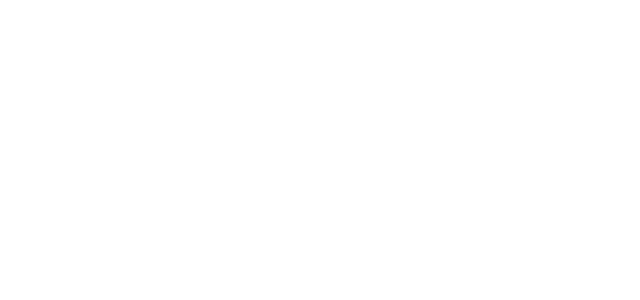
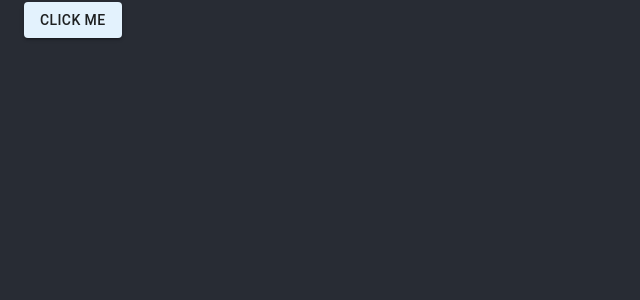
Before and after one commit to nmoras/new-ui, a React (Create React App) app in the folder material-ui-react/: page / in a window 1280 px wide. Shown: the top 300 px of the page, without its empty margins (0-640 px from the left). Built offline with nearby package versions, Linux system fonts and the light colour scheme.

Commit message:
adding theme changes

```diff
--- a/material-ui-react/src/App.js
+++ b/material-ui-react/src/App.js
@@ -1,25 +1,43 @@
 import logo from './logo.svg';
 import './App.css';
-import { Typography } from '@material-ui/core';
-import { ThemeProvider, useTheme, makeStyles } from '@material-ui/core/styles'
+import CssBaseline from '@material-ui/core/CssBaseline';
+import { Button, Typography, Container} from '@material-ui/core';
+import { ThemeProvider, useTheme, makeStyles, createMuiTheme } from '@material-ui/core/styles'
+import { red, green } from '@material-ui/core/colors'
 
 const styles = makeStyles({
   root: {
-    backgroundColor: 'red',
+    backgroundColor: 'beige',
   },
 });
 
+const theme = createMuiTheme({
+  palette: {
+    primary: {
+      main: green[500]
+    },
+    secondary:{
+      main: '#e3f2fd'
+    }
+  }
+})
+
 function App() {
   const classes = styles(); //className={classes.root}
-  const theme = useTheme();
-
-
+  //const theme = useTheme();
 
   return (
     <ThemeProvider theme={theme}>
-      <container>
+      <CssBaseline />
+      <Container fluid className='App-header'>
+        <Button
+          variant="contained"
+          color="secondary"
+          >
+          Click me
+        </Button>
 
-      </container>
+      </Container>
     </ThemeProvider>
 
   );
```
